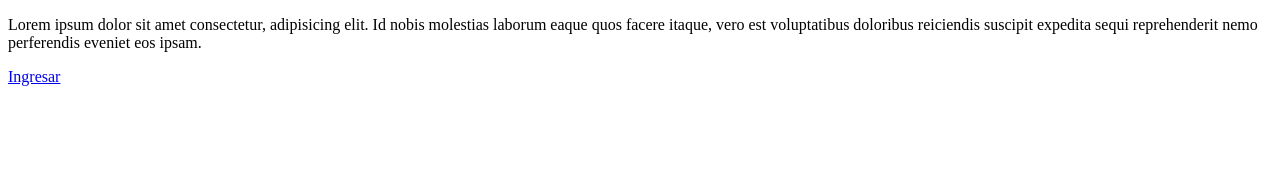
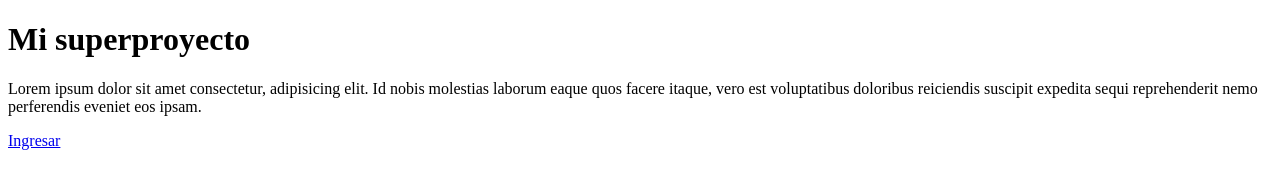
Before and after one commit to hrgarcia/primerRepo, a plain HTML site: page index.html in a window 1280 px wide. Drawn offline with Linux system fonts and the light colour scheme.

Commit message:
Agrgué h1

```diff
--- a/index.html
+++ b/index.html
@@ -7,6 +7,7 @@
         <title>Mi proyecto P5js</title>
     </head>
     <body>
+        <h1>Mi superproyecto</h1>
         <p>Lorem ipsum dolor sit amet consectetur, adipisicing elit. Id nobis molestias laborum eaque quos facere itaque, vero est voluptatibus doloribus reiciendis suscipit expedita sequi reprehenderit nemo perferendis eveniet eos ipsam.</p>
         <a href="#">Ingresar</a>
     </body>
```
